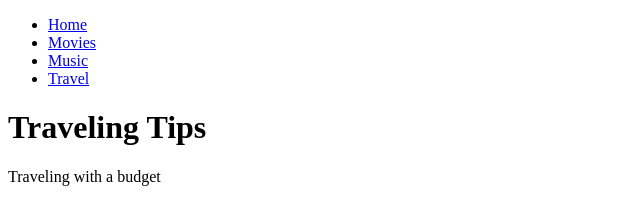
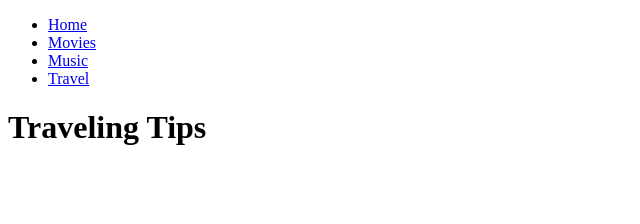
Before and after one commit to qub-e/art_resources, a plain HTML site: page Travel.html in a window 1280 px wide. Shown: the whole page, without its empty margins (0-640 px from the left). Drawn offline with Linux system fonts and the light colour scheme.

Commit message:
Update Travel.html

```diff
--- a/Travel.html
+++ b/Travel.html
@@ -16,6 +16,5 @@
     <div>
         <h1>Traveling Tips</h1>
     </div>
-    <p>Traveling with a budget</p>
 </body>
 </html>
```
